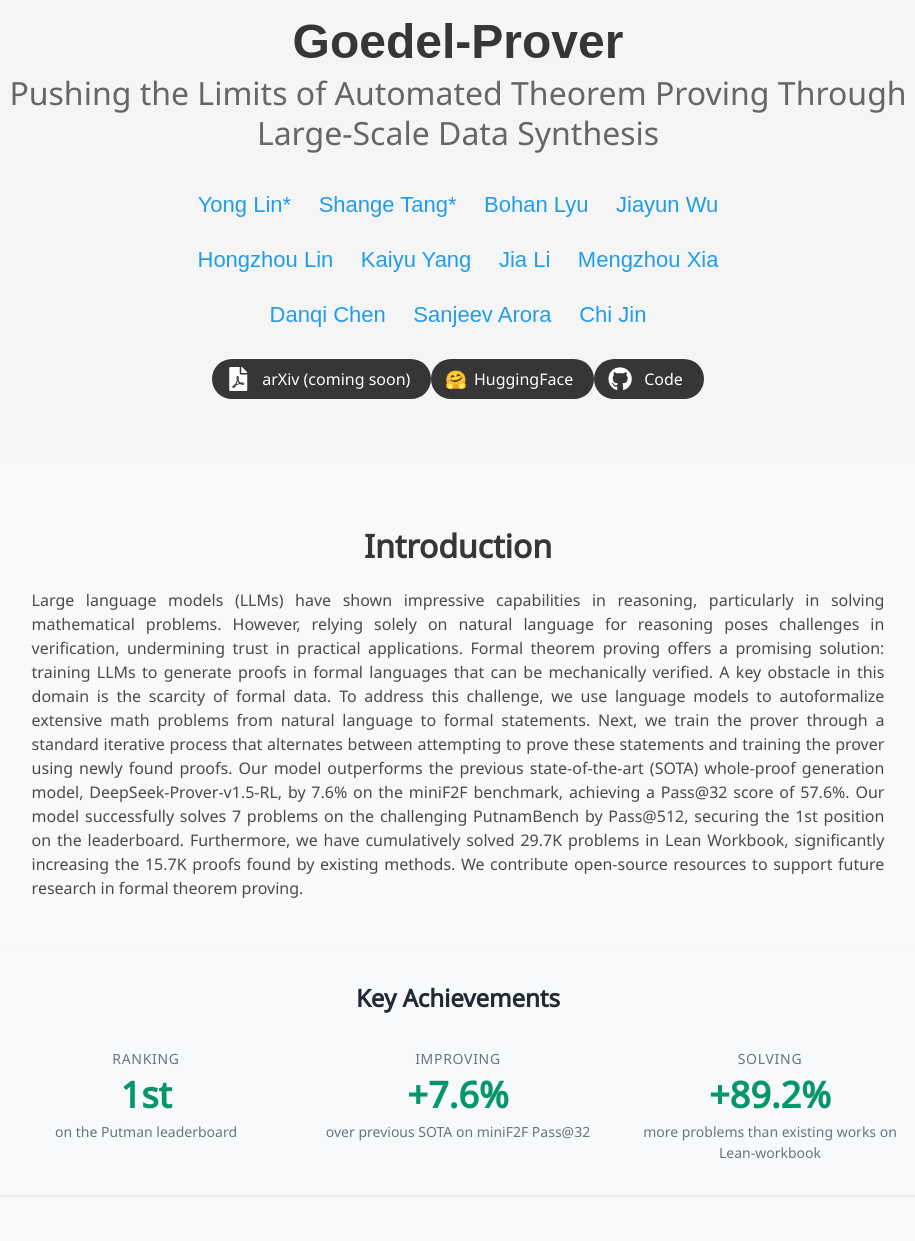
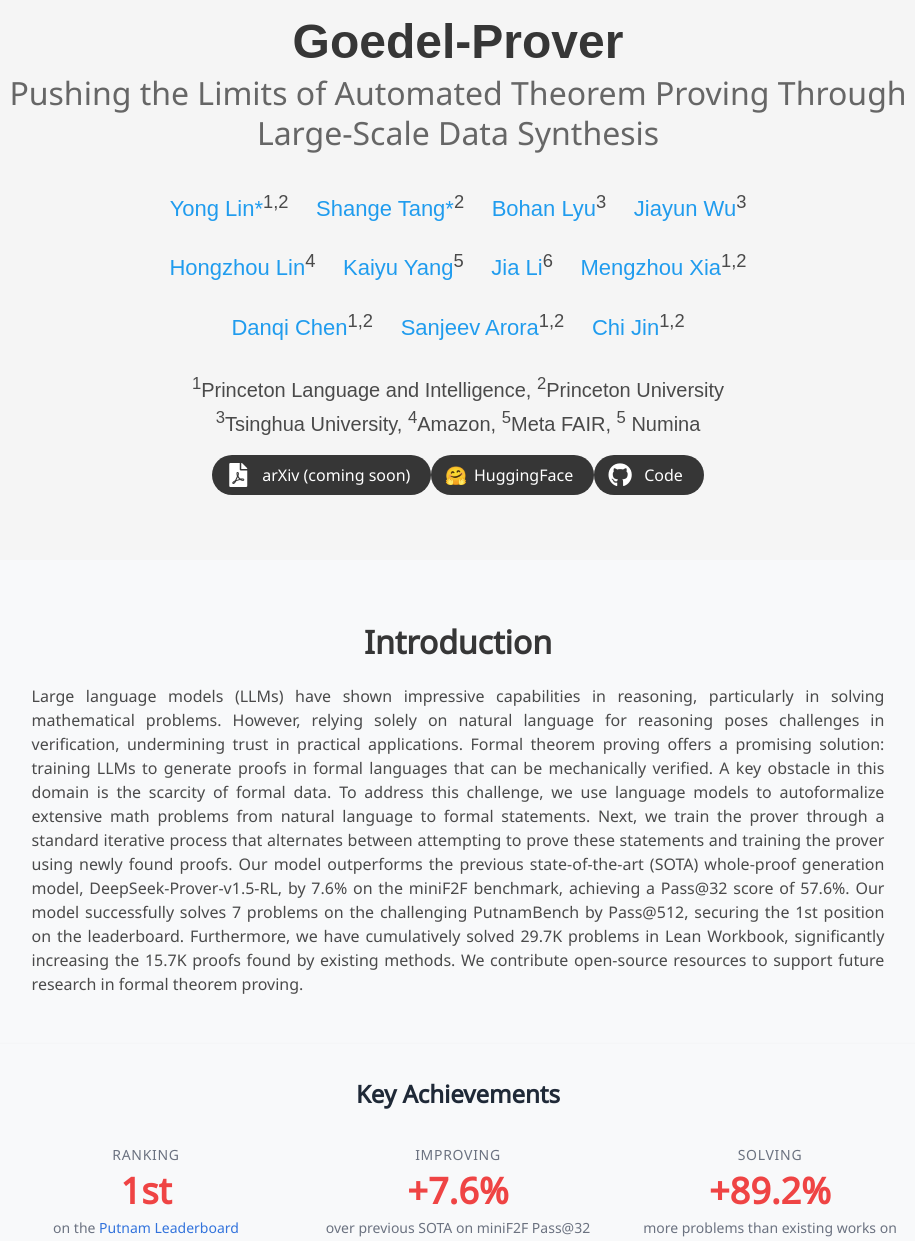
Before and after one commit to linyongver/Goedel-LM.github.io, a plain HTML site: page index.html in a window 1280 px wide. Shown: the part 81-1322 px from the top of the page, without its empty margins (182-1097 px from the left). Drawn offline with nearby package versions, Linux system fonts and the light colour scheme; no server answers; some icons are missing; a web font is replaced by a local one.

Commit message:
update html

```diff
--- a/index.html
+++ b/index.html
@@ -46,40 +46,45 @@
             </h2>
             <div class="is-size-5 publication-authors">
               <span class="author-block">
-                <a href="https://linyongver.github.io/Website/" style="text-decoration: none; color: inherit;">Yong Lin*</a>
+                <a href="https://linyongver.github.io/Website/" style="text-decoration: none; color: inherit;">Yong Lin*</a><sup>1,2</sup>
               </span>
               <span class="author-block">
-                <a href="https://shangetang.github.io/" style="text-decoration: none; color: inherit;">Shange Tang*</a>
+                <a href="https://shangetang.github.io/" style="text-decoration: none; color: inherit;">Shange Tang*</a><sup>2</sup>
               </span>
               <span class="author-block">
-                <a href="https://lyubh.cn/" style="text-decoration: none; color: inherit;">Bohan Lyu</a>
+                <a href="https://lyubh.cn/" style="text-decoration: none; color: inherit;">Bohan Lyu</a><sup>3</sup>
               </span>
               <span class="author-block">
-                <a href="https://ic-hub.github.io/" style="text-decoration: none; color: inherit;">Jiayun Wu</a>
+                <a href="https://ic-hub.github.io/" style="text-decoration: none; color: inherit;">Jiayun Wu</a><sup>3</sup>
               </span>
               <br>
               <span class="author-block">
-                <a href="http://www.hongzhoulin.com/" style="text-decoration: none; color: inherit;">Hongzhou Lin</a>
+                <a href="http://www.hongzhoulin.com/" style="text-decoration: none; color: inherit;">Hongzhou Lin</a><sup>4</sup>
               </span>
               <span class="author-block">
-                <a href="https://yangky11.github.io/" style="text-decoration: none; color: inherit;">Kaiyu Yang</a>
+                <a href="https://yangky11.github.io/" style="text-decoration: none; color: inherit;">Kaiyu Yang</a><sup>5</sup>
               </span>
               <span class="author-block">
-                <a href="https://x.com/JiaLi52524397" style="text-decoration: none; color: inherit;">Jia Li</a>
+                <a href="https://x.com/JiaLi52524397" style="text-decoration: none; color: inherit;">Jia Li</a><sup>6</sup>
               </span>
               <span class="author-block">
-                <a href="https://xiamengzhou.github.io/" style="text-decoration: none; color: inherit;">Mengzhou Xia</a>
+                <a href="https://xiamengzhou.github.io/" style="text-decoration: none; color: inherit;">Mengzhou Xia</a><sup>1,2</sup>
               </span>
               <br>
               <span class="author-block">
-                <a href="https://www.cs.princeton.edu/~danqic/" style="text-decoration: none; color: inherit;">Danqi Chen</a>
+                <a href="https://www.cs.princeton.edu/~danqic/" style="text-decoration: none; color: inherit;">Danqi Chen</a><sup>1,2</sup>
               </span>
               <span class="author-block">
-                <a href="https://www.cs.princeton.edu/~arora/" style="text-decoration: none; color: inherit;">Sanjeev Arora</a>
+                <a href="https://www.cs.princeton.edu/~arora/" style="text-decoration: none; color: inherit;">Sanjeev Arora</a><sup>1,2</sup>
               </span>
               <span class="author-block">
-                <a href="https://sites.google.com/view/cjin/home" style="text-decoration: none; color: inherit;">Chi Jin</a>
+                <a href="https://sites.google.com/view/cjin/home" style="text-decoration: none; color: inherit;">Chi Jin</a><sup>1,2</sup>
               </span>
+              <div class="affiliations" style="margin-top: 1rem;">
+                <!-- <p><strong>Affiliations:</strong></p> -->
+                <p> <sup>1</sup>Princeton Language and Intelligence, <sup>2</sup>Princeton University</p>
+                <p> <sup>3</sup>Tsinghua University, <sup>4</sup>Amazon, <sup>5</sup>Meta FAIR, <sup>5</sup> Numina </p>
+              </div>
             </div>
 
             <div class="column has-text-centered">
@@ -152,19 +157,19 @@
         <div style="text-align: center;">
           <p style="font-size: 0.875rem; font-weight: 500; text-transform: uppercase; letter-spacing: 0.05em; color: #6b7280; margin-bottom: 0.5rem;">
             Ranking</p>
-          <p style="font-size: 2.25rem; font-weight: 700; color: #059669; line-height: 1; margin-bottom: 0.5rem;">1st</p>
-          <p style="font-size: 0.875rem; color: #6b7280;">on the Putman leaderboard</p>
+          <p style="font-size: 2.25rem; font-weight: 700; color: #ef4444; line-height: 1; margin-bottom: 0.5rem;">1st</p>
+          <p style="font-size: 0.875rem; color: #6b7280;">on the <a href="https://trishullab.github.io/PutnamBench/leaderboard.html" target="_blank">Putnam Leaderboard</a></p>
         </div>
         <div style="text-align: center;">
           <p style="font-size: 0.875rem; font-weight: 500; text-transform: uppercase; letter-spacing: 0.05em; color: #6b7280; margin-bottom: 0.5rem;">
             Improving</p>
-          <p style="font-size: 2.25rem; font-weight: 700; color: #059669; line-height: 1; margin-bottom: 0.5rem;">+7.6%</p>
+          <p style="font-size: 2.25rem; font-weight: 700; color: #ef4444; line-height: 1; margin-bottom: 0.5rem;">+7.6%</p>
           <p style="font-size: 0.875rem; color: #6b7280;"> over previous SOTA on miniF2F Pass@32 </p>
         </div>
         <div style="text-align: center;">
           <p style="font-size: 0.875rem; font-weight: 500; text-transform: uppercase; letter-spacing: 0.05em; color: #6b7280; margin-bottom: 0.5rem;">
             Solving</p>
-          <p style="font-size: 2.25rem; font-weight: 700; color: #059669; line-height: 1; margin-bottom: 0.5rem;">+89.2%</p>
+          <p style="font-size: 2.25rem; font-weight: 700; color: #ef4444; line-height: 1; margin-bottom: 0.5rem;">+89.2%</p>
           <p style="font-size: 0.875rem; color: #6b7280;">more problems than existing works on Lean-workbook</p>
         </div>
       </div>
@@ -465,8 +470,9 @@
                 Statement Formalization
               </div>
               <div class="content">
+                Train two formalizers to formalize the statements.
                 <ul>
-                  <li>Train two formalizers to formalize the statements.</li>
+
                   <li><strong>Formalizer A:</strong> Trained on Lean workbook pairs</li>
                   <li><strong>Formalizer B:</strong> Trained on 170K Claude-formalized statements</li>
                   <li>Each problem receives multiple formalizations</li>
@@ -497,6 +503,7 @@
                 Quality Assessment
               </div>
               <div class="content">
+                Assess and filter the formalized statements.
                 <ul>
                   <li><strong>CC Test:</strong> Using LEAN compilter to verify syntax</li>
                   <li><strong>FC Test:</strong> Using LLM as judge to verify accuracy and completeness</li>
@@ -531,6 +538,7 @@
                 Iterative Training
               </div>
               <div class="content">
+                Perform iterative training on the formalized statements.
                 <ol>
                   <li>Generate 16 proof candidates per statement</li>
                   <li>Verify correctness</li>
@@ -570,6 +578,7 @@
                 Data Scale
               </div>
               <div class="content">
+                Statistics of the data scale.
                 <ul>
                   <li>928K informal statements processed</li>
                   <li>760K dual-formalization statements</li>
@@ -1199,8 +1208,9 @@
         <h3>Key Findings</h3>
         <ul>
           <li>Goedel-Prover-SFT achieves state-of-the-art performance of 57.6% on miniF2F at Pass@32</li>
-          <li>Significant improvements across multiple datasets with an average performance gain of 5.4%</li>
-          <li>Best performance on PutnamBench with 7 problems solved out of 644 with Pass@512</li>
+          <li>Significant improvements over Deepseek-Prover-v1.5-RL across miniF2F, ProofNet, FormalNumina, and Lean-workbook with an average performance gain of 5.4%</li>
+          <li>Ranking the 1st on the PutnamBench Leaderboard with 7 problems solved out of 644 with Pass@512</li>
+          <li>Cumulatively solving 29.7K problems in Lean-workbook, significantly increasing the 15.7K proofs found by existing methods.</li>
           <li>Iterative training process demonstrates consistent improvement in model performance</li>
         </ul>
       </div>
```
